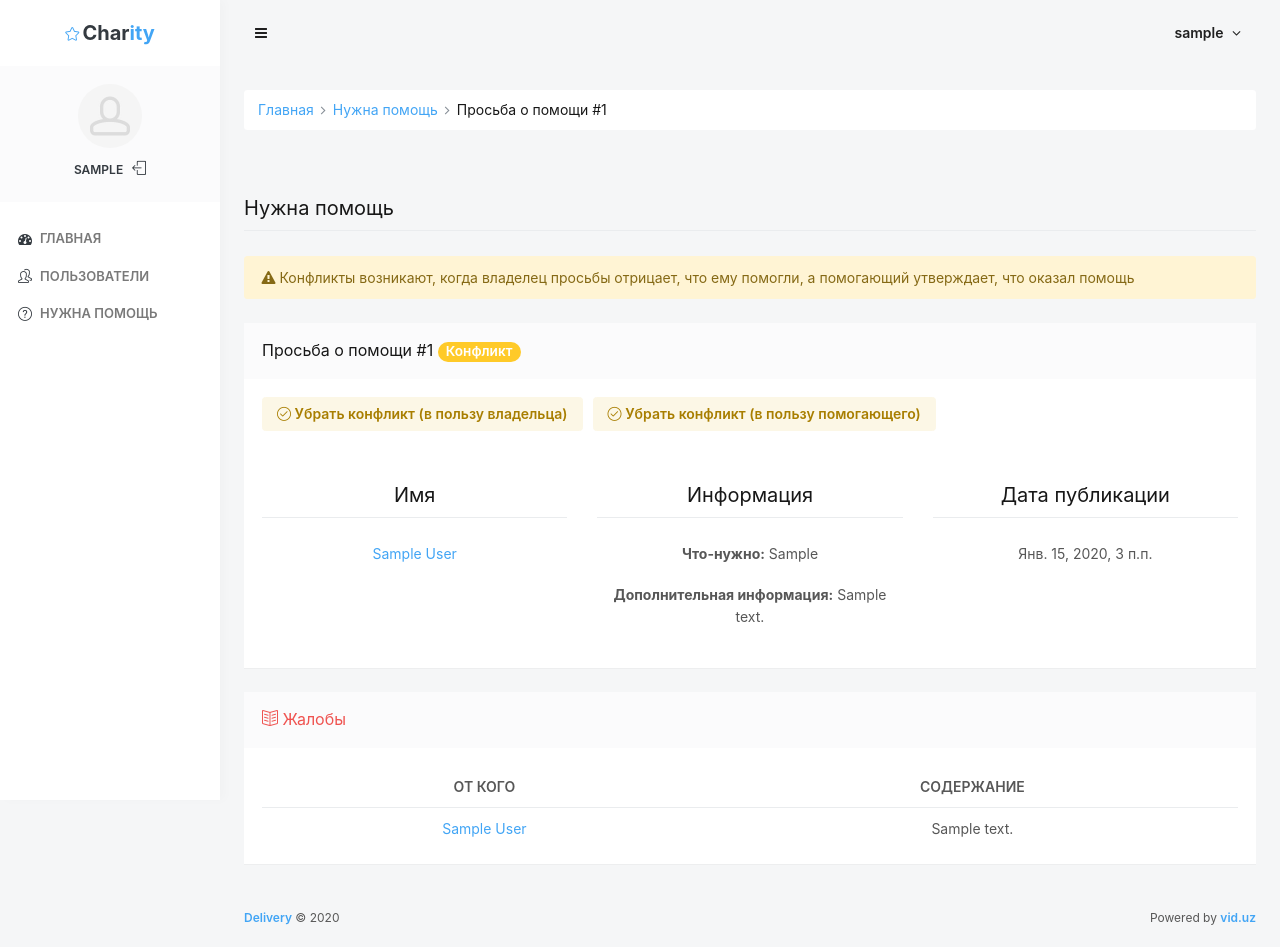
After one commit to VID-STUDY/CharityBot, a Django app: page /help/1/ in a window 1280 px wide. The commit adds this page. Run offline with Django 3.2, Linux system fonts and the light colour scheme; a user stored in the database is signed in; tables that the repository leaves empty hold one stand-in row (values such as "Sample post"); some libraries are stand-ins or nearby versions.

Commit message:
Help Request in Dashboard

```diff
--- a/charity/urls.py
+++ b/charity/urls.py
@@ -2,11 +2,17 @@ from django.urls import path
 
 from .views.dashboard import DashboardView
 from .views.users import TelegramUserList, TelegramUserDelete, TelegramUserDetail
+from .views.helprequests import HelpRequestsList, HelpRequestDetail, HelpRequestDelete, HelpRequestResolveConflict
 
 
 urlpatterns = [
     path('', DashboardView.as_view(), name='admin-home'),
     path('users/', TelegramUserList.as_view(), name='admin-users-index'),
     path('users/<int:pk>/', TelegramUserDetail.as_view(), name='admin-users-detail'),
-    path('users/<int:pk>/delete/', TelegramUserDelete.as_view(), name='admin-users-delete')
+    path('users/<int:pk>/delete/', TelegramUserDelete.as_view(), name='admin-users-delete'),
+
+    path('help/', HelpRequestsList.as_view(), name='admin-help-index'),
+    path('help/<int:pk>/', HelpRequestDetail.as_view(), name='admin-help-detail'),
+    path('help/<int:pk>/delete', HelpRequestDelete.as_view(), name='admin-help-delete'),
+    path("help/<int:pk>/resolve/", HelpRequestResolveConflict.as_view(), name="admin-help-resolve")
 ]
--- /dev/null
+++ b/charity/views/helprequests.py
@@ -0,0 +1,61 @@
+from django.views.generic import ListView, DetailView, View
+from django.views.generic.detail import SingleObjectMixin
+from django.views.generic.edit import DeleteView
+from django.contrib.auth.mixins import LoginRequiredMixin
+from django.contrib import messages
+from django.http import HttpResponseBadRequest
+from django.shortcuts import redirect
+from django.urls import reverse_lazy
+
+from charity.models import HelpRequest, HelpRequestReaction, TelegramUser
+
+
+class HelpRequestsList(LoginRequiredMixin, ListView):
+    model = HelpRequest
+    context_object_name = 'help_requests'
+    template_name = 'help_requests/index.html'
+
+
+class HelpRequestDetail(LoginRequiredMixin, DetailView):
+    model = HelpRequest
+    context_object_name = 'help_request'
+    template_name = 'help_requests/detail.html'
+
+    def get_context_data(self, **kwargs):
+        context = super().get_context_data(**kwargs)
+        context['complains'] = context['help_request'].complains.all()
+        return context
+
+
+class HelpRequestDelete(LoginRequiredMixin, DeleteView):
+    model = HelpRequest
+    success_url = reverse_lazy('admin-help-index')
+
+    def delete(self, request, *args, **kwargs):
+        result = super().delete(request, *args, **kwargs)
+        messages.add_message(request, messages.SUCCESS, 'Просьба о помощи удалена')
+        return result
+
+
+class HelpRequestResolveConflict(LoginRequiredMixin, SingleObjectMixin, View):
+
+    model = HelpRequest
+
+    def get(self, request, pk):
+        help_request = self.get_object()
+        side = request.GET.get('side')
+        if side == 'owner':
+            help_request.hidden = False
+            help_request.reaction.delete()
+            messages.add_message(request, messages.SUCCESS, 'Конфликт решён в сторону владельца просьбы. Объявление теперь доступно в списке.')
+        elif side == 'helper':
+            help_request.hidden = True
+            help_request.reaction.owner_reaction = HelpRequestReaction.Reactions.YES
+            help_request.reaction.save()
+            help_request.helper = TelegramUser.objects.get(pk=help_request.reaction.helper_id)
+            messages.add_message(request, messages.SUCCESS, 'Конфликт решён в сторону помошника. Объявление теперь пропадёт из списка.')
+        else:
+            return HttpResponseBadRequest()
+        help_request.has_conflict = False
+        help_request.save()
+        return redirect('admin-help-detail', help_request.id)
--- /dev/null
+++ b/templates/help_requests/detail.html
@@ -0,0 +1,76 @@
+{% extends 'layouts/admin.html' %}
+
+{% block title %}
+Просьба о помощи #{{ help_request.id }}
+{% endblock title %}
+
+{% block breadcrumbs %}
+    <li class="breadcrumb-item"><a href="{% url 'admin-help-index' %}">Нужна помощь</a></li>
+    <li class="breadcrumb-item active">Просьба о помощи #{{ help_request.id }}</li>
+{% endblock breadcrumbs %}
+
+{% block content %}
+    <h2 class="content-heading">Нужна помощь</h2>
+    {% if help_request.has_conflict %}
+        <div class="alert alert-warning" role="alert">
+            <p class="mb-0">
+                <i class="fa fa-warning"></i> Конфликты возникают, когда владелец просьбы отрицает, что ему помогли, а помогающий утверждает, что оказал помощь
+            </p>
+        </div>
+    {% endif %}
+    <div class="block">
+        <div class="block-header block-header-default">
+            <h3 class="block-title">Просьба о помощи #{{ help_request.id }} {% if help_request.has_conflict %}<span class="badge badge-pill badge-warning">Конфликт</span>{% endif %}</h3>
+        </div>
+        <div class="block-content">
+            {% if help_request.has_conflict %}
+                <div class="d-flex justify-content-start align-items-center flex-wrap">
+                    <a href="{% url 'admin-help-resolve' help_request.id %}?side=owner" class="btn btn-alt-warning mr-10 mb-10" data-toggle="tooltip" title="Просьба о помощи останется в списке"><i class="si si-check"></i> Убрать конфликт (в пользу владельца)</a>
+                    <a href="{% url 'admin-help-resolve' help_request.id %}?side=helper" class="btn btn-alt-warning mb-10" data-toggle="tooltip" title="Просьба о помощи исчезнет из списка"><i class="si si-check"></i> Убрать конфликт (в пользу помогающего)</a>
+                </div>
+            {% endif %}
+            <div class="row mb-20 text-center">
+                <div class="col-sm-6 col-md-4">
+                    <h3 class="content-heading">Имя</h3>
+                    <p><a href="{% url 'admin-users-detail' help_request.user.id %}" class="link-effect">{{ help_request.user.name }}</a></p>
+                </div>
+                <div class="col-sm-6 col-md-4">
+                    <h3 class="content-heading">Информация</h3>
+                    <p><span class="font-weight-bold">Что-нужно:</span> {{ help_request.help_type }}</p>
+                    <p><span class="font-weight-bold">Дополнительная информация:</span> {{ help_request.description }}</p>
+                </div>
+                <div class="col-sm-6 col-md-4">
+                    <h3 class="content-heading">Дата публикации</h3>
+                    <p>{{ help_request.created_at }}</p>
+                </div>
+            </div>
+        </div>
+    </div>
+    {% if complains %}
+        <div class="block">
+            <div class="block-header block-header-default">
+                <h3 class="block-title text-danger"><i class="si si-book-open"></i> Жалобы</h3>
+            </div>
+            <div class="block-content">
+                <div class="table-responsive">
+                    <table class="table table-stripped table-vcenter">
+                        <thead>
+                            <tr>
+                                <th class="text-center">От кого</th>
+                                <th class="text-center">Содержание</th>
+                            </tr>
+                        </thead>
+                        <tbody>
+                            {% for complain in complains %}
+                                <tr>
+                                    <td class="text-center"><a href="{% url 'admin-users-detail' complain.user_from.id %}" class="link-effect">{{ complain.user_from.name }}</a></td>
+                                    <td class="text-center">{{ complain.text }}</td>
+                                </tr>
+                            {% endfor %}
+                        </tbody>
+                    </table>
+                </div>
+            </div>
+        </div>
+    {% endif %}
+{% endblock content %}
--- a/templates/layouts/admin.html
+++ b/templates/layouts/admin.html
@@ -102,6 +102,7 @@
                         <ul class="nav-main">
                             <li><a href="{% url 'admin-home' %}"><i class="fa fa-dashboard"></i> Главная</a></li>
                             <li><a href="{% url 'admin-users-index' %}" {% if 'users' in request.path %}class="active"{% endif %}><i class="si si-users"></i> Пользователи</a></li>
+                            <li><a href="{% url 'admin-help-index' %}"><i class="si si-question"></i> Нужна помощь</a></li>
                         </ul>
                     </div>
                     <!-- END Side Navigation -->
```
Also changed, not shown: templates/help_requests/index.html (added, +58 -0 lines).
